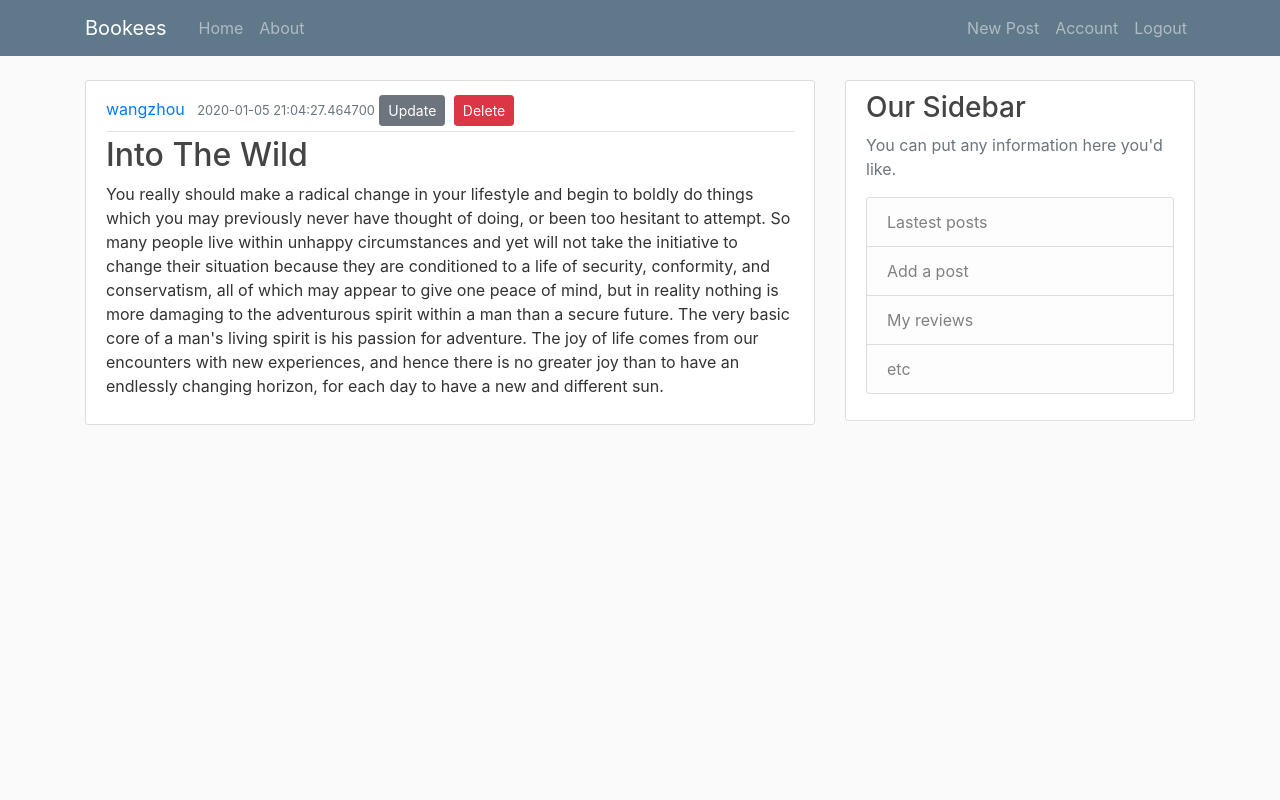
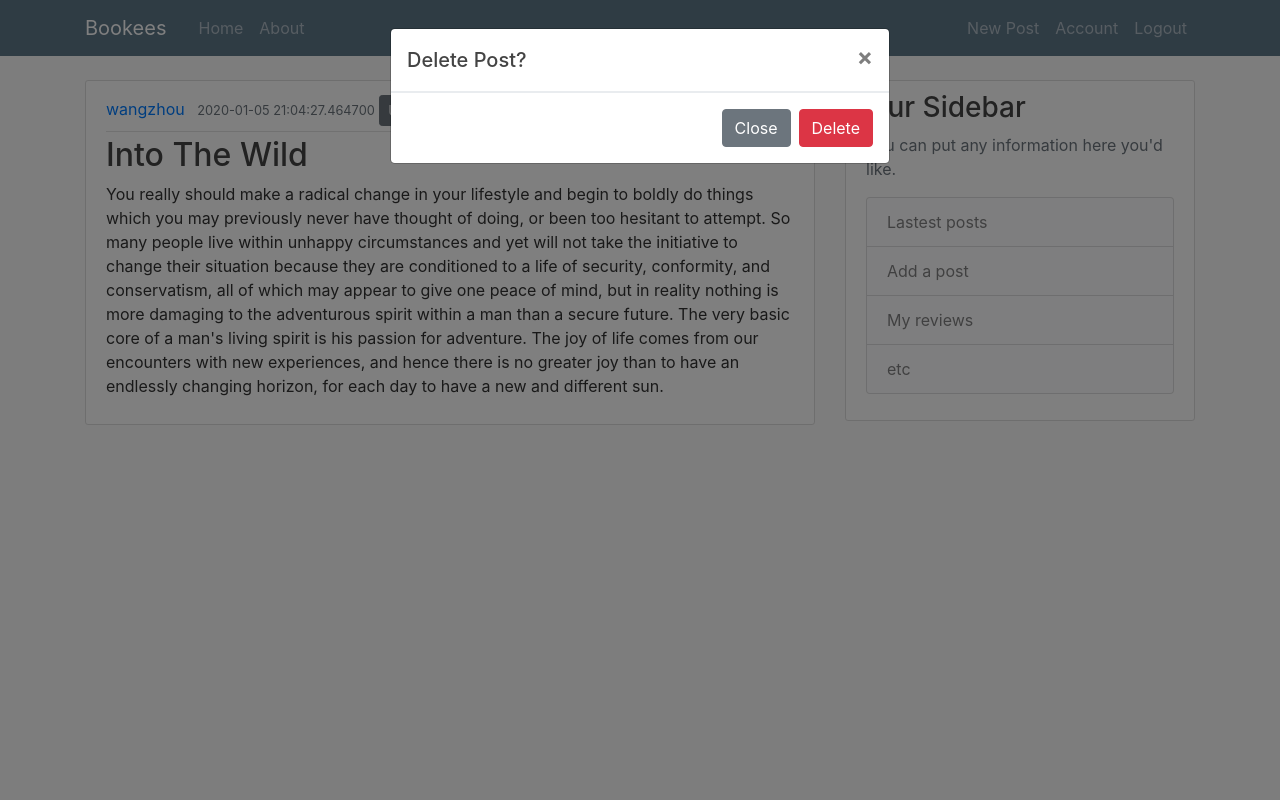
Before and after one commit to wwwangzhou/booksite, a Flask app: page /post/1 in a window 1280 px wide, after a click on "Delete". Run offline with Flask 2, Linux system fonts and the light colour scheme; a user stored in the database is signed in; data comes from the database, SQL or seed files in the repository; both versions use the stored data as it was after the commit; some libraries are stand-ins or nearby versions.

Commit message:
上海自来水来自海上

```diff
--- a/booksite/routes.py
+++ b/booksite/routes.py
@@ -130,3 +130,14 @@
         form.content.data = post.content
     return render_template('create_post.html', title='Update Post',
                            form=form, legend='Update Post')
+
+@app.route("/post/<int:post_id>/delete", methods=['POST'])
+@login_required
+def delete_post(post_id):
+    post = Post.query.get_or_404(post_id)
+    if post.author != current_user:
+        abort(403)
+    db.session.delete(post)
+    db.session.commit()
+    flash('Your post has been deleted!', 'success')
+    return redirect(url_for('index'))
--- a/booksite/templates/post.html
+++ b/booksite/templates/post.html
@@ -10,11 +10,32 @@
        <div class="article-metadata">
          <a class="mr-2" href="#">{{ post.author.username  }}</a>
          <small class="text-muted">{{ post.date_posted }}</small>
-			<a class="btn btn-secondary btn-sm mt-1 mb-1" href="{{ url_for('update_post', post_id=post.id) }}">Update</a>
-			<button type="button" class="btn btn-danger btn-sm m-1" data-toggle="modal" data-target="#deleteModal">Delete</button>
+			{% if post.author == current_user %}
+          <a class="btn btn-secondary btn-sm mt-1 mb-1" href="{{ url_for('update_post', post_id=post.id) }}">Update</a>
+          <button type="button" class="btn btn-danger btn-sm m-1" data-toggle="modal" data-target="#deleteModal">Delete</button>
+         {% endif %}
        </div>
        <h2 class="article-title">{{ post.title }}</h2>
        <p class="article-content">{{ post.content }}</p>
      </div>
    </article>
+	<!-- Modal -->
+	  <div class="modal fade" id="deleteModal" tabindex="-1" role="dialog" aria-labelledby="deleteModalLabel" aria-hidden="true">
+	    <div class="modal-dialog" role="document">
+	      <div class="modal-content">
+	        <div class="modal-header">
+	          <h5 class="modal-title" id="deleteModalLabel">Delete Post?</h5>
+	          <button type="button" class="close" data-dismiss="modal" aria-label="Close">
+	            <span aria-hidden="true">&times;</span>
+	          </button>
+	        </div>
+	        <div class="modal-footer">
+	          <button type="button" class="btn btn-secondary" data-dismiss="modal">Close</button>
+	          <form action="{{ url_for('delete_post', post_id=post.id) }}" method="POST">
+	            <input class="btn btn-danger" type="submit" value="Delete">
+	          </form>
+	        </div>
+	      </div>
+	    </div>
+	  </div>
 {% endblock body%} # explict ending of the block
```
Also changed, not shown: booksite/templates/index.html (+6 -4 lines), booksite/site.db.
